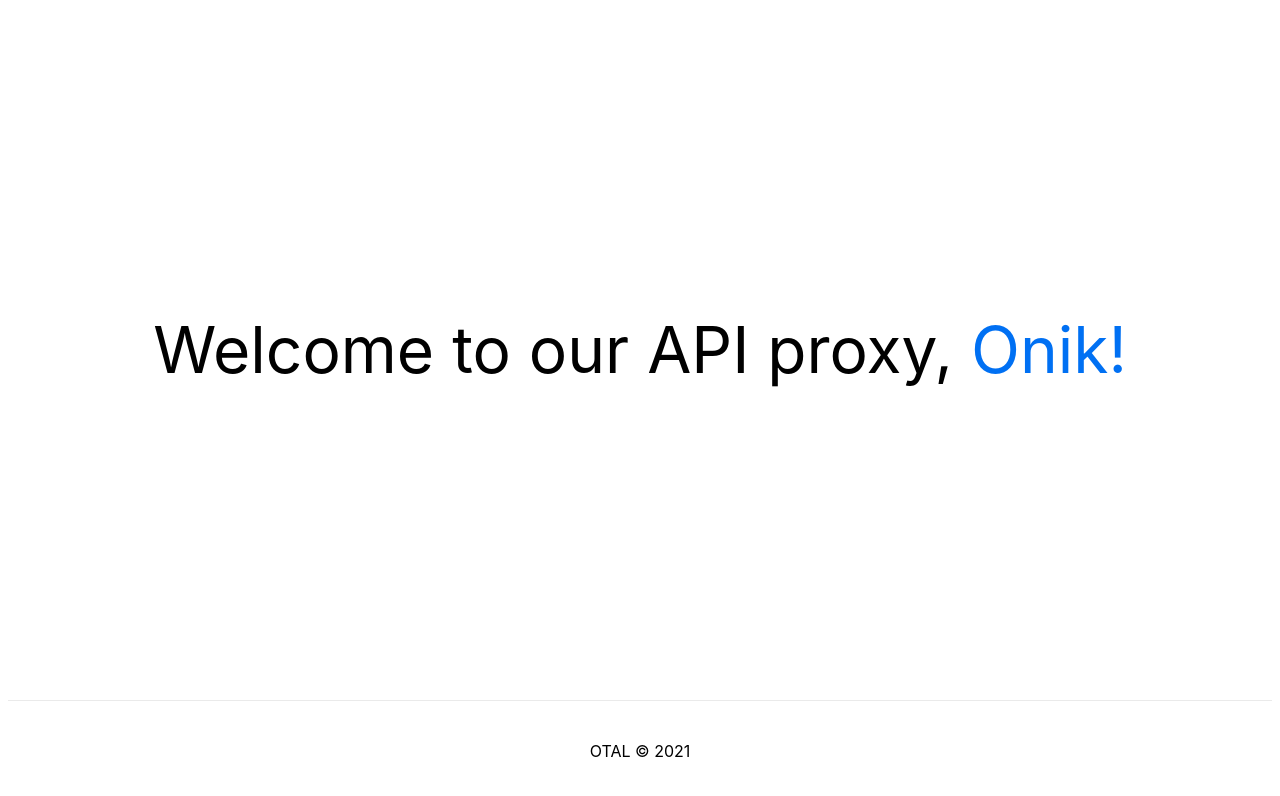
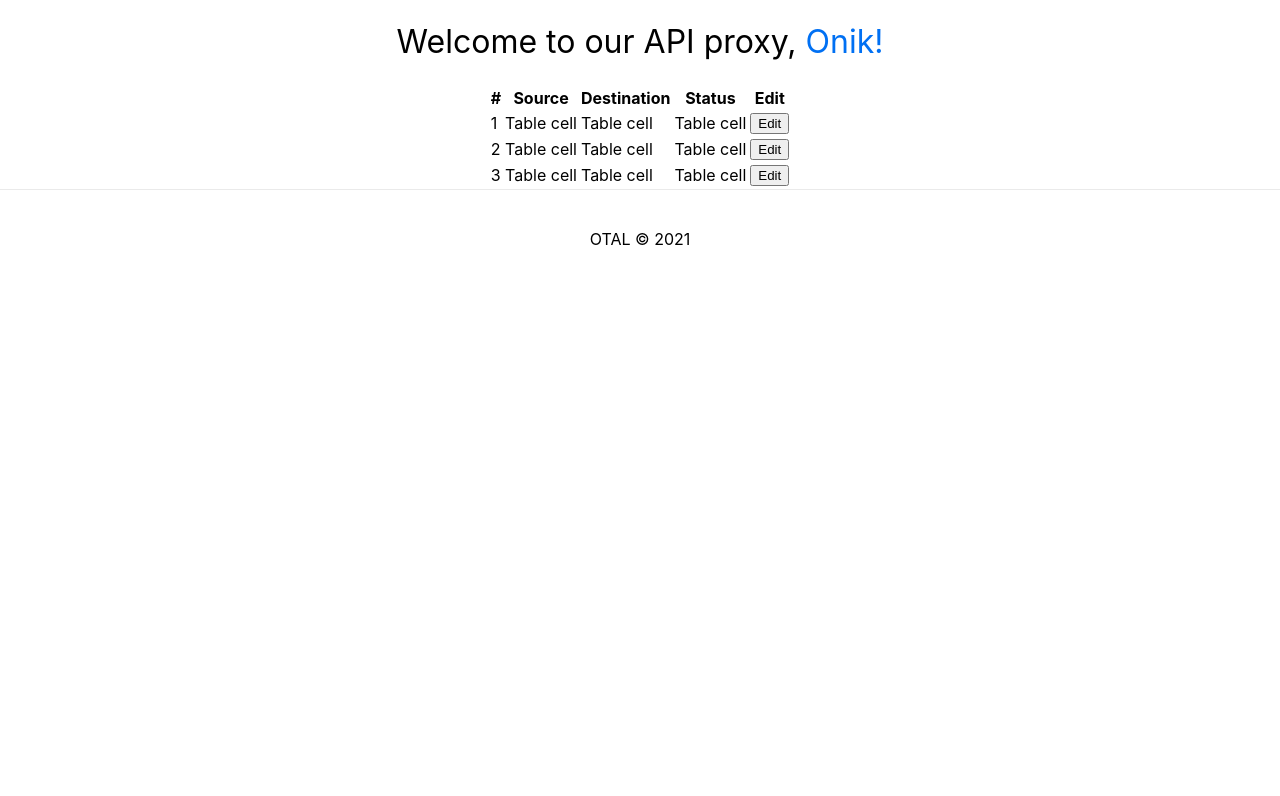
Before and after one commit to OnikNoor97/api-proxy, a Next.js app: page / in a window 1280 px wide. Shown: the top 796 px of the page. Built offline with nearby package versions, Linux system fonts and the light colour scheme.

Commit message:
created inital table and modal components

```diff
--- a/src/components/Table.tsx
+++ /dev/null
@@ -1,54 +0,0 @@
-import { Container, Footer, Main, Title } from "components/styles.tsx";
-
-import Head from "next/head";
-import React from "react";
-
-export default function Table(): JSX.Element {
-  return (
-    <Container>
-      <Head>
-        <title>API Proxy</title>
-        <link rel="icon" href="/favicon.ico" />
-      </Head>
-
-      <Main>
-        <Title>
-          Welcome to our API proxy, <a href="https://nextjs.org">Onik!</a>
-        </Title>
-      </Main>
-
-      {/* <Table responsive>
-        <thead>
-          <tr>
-            <th>#</th>
-            {Array.from({ length: 12 }).map((_, index) => (
-              <th key={index}>Table heading</th>
-            ))}
-          </tr>
-        </thead>
-        <tbody>
-          <tr>
-            <td>1</td>
-            {Array.from({ length: 12 }).map((_, index) => (
-              <td key={index}>Table cell {index}</td>
-            ))}
-          </tr>
-          <tr>
-            <td>2</td>
-            {Array.from({ length: 12 }).map((_, index) => (
-              <td key={index}>Table cell {index}</td>
-            ))}
-          </tr>
-          <tr>
-            <td>3</td>
-            {Array.from({ length: 12 }).map((_, index) => (
-              <td key={index}>Table cell {index}</td>
-            ))}
-          </tr>
-        </tbody>
-      </Table> */}
-
-      <Footer>OTAL &copy; 2021</Footer>
-    </Container>
-  );
-}
--- /dev/null
+++ b/src/components/atoms/Table/Modal/ModalComponent.js
@@ -0,0 +1,34 @@
+import { Button, Modal } from "react-bootstrap";
+import React, { useState } from "react";
+
+function ModalComponent() {
+  const [show, setShow] = useState(false);
+
+  const handleClose = () => setShow(false);
+  const handleShow = () => setShow(true);
+
+  return (
+    <>
+      <Button variant="primary" onClick={handleShow}>
+        Edit
+      </Button>
+
+      <Modal show={show} onHide={handleClose}>
+        <Modal.Header closeButton>
+          <Modal.Title>Modal heading</Modal.Title>
+        </Modal.Header>
+        <Modal.Body>You are reading this text in a modal!</Modal.Body>
+        <Modal.Footer>
+          <Button variant="secondary" onClick={handleClose}>
+            Close
+          </Button>
+          <Button variant="primary" onClick={handleClose}>
+            Save Changes
+          </Button>
+        </Modal.Footer>
+      </Modal>
+    </>
+  );
+}
+
+export default ModalComponent;
--- /dev/null
+++ b/src/components/atoms/Table/TableComponent.js
@@ -0,0 +1,74 @@
+import { Container, Footer, Main, Title } from "./styles";
+
+import { Button } from "react-bootstrap";
+import Head from "next/head";
+import ModalComponent from "./Modal/ModalComponent";
+import React from "react";
+import Table from "react-bootstrap/Table";
+
+const mockData = [
+  {
+    id: "1",
+  },
+];
+
+export default function TableComponent() {
+  return (
+    <Container>
+      <Head>
+        <title>API Proxy</title>
+        <link rel="icon" href="/favicon.ico" />
+      </Head>
+
+      <Main>
+        <Title>
+          Welcome to our API proxy, <a href="https://nextjs.org">Onik!</a>
+        </Title>
+      </Main>
+
+      <div>
+        <Table responsive="md">
+          <thead>
+            <tr>
+              <th>#</th>
+              <th>Source</th>
+              <th>Destination</th>
+              <th>Status</th>
+              <th>Edit</th>
+            </tr>
+          </thead>
+          <tbody>
+            <tr>
+              <td>1</td>
+              <td>Table cell</td>
+              <td>Table cell</td>
+              <td>Table cell</td>
+              <td>
+                <Button>Edit</Button>
+              </td>
+            </tr>
+            <tr>
+              <td>2</td>
+              <td>Table cell</td>
+              <td>Table cell</td>
+              <td>Table cell</td>
+              <td>
+                <Button>Edit</Button>
+              </td>
+            </tr>
+            <tr>
+              <td>3</td>
+              <td>Table cell</td>
+              <td>Table cell</td>
+              <td>Table cell</td>
+              <td>
+                <Button>Edit</Button>
+              </td>
+            </tr>
+          </tbody>
+        </Table>
+      </div>
+      <Footer>OTAL &copy; 2021</Footer>
+    </Container>
+  );
+}
--- a/src/components/styles.tsx
+++ b/src/components/atoms/Table/styles.js
@@ -1,23 +1,18 @@
 import styled from "styled-components";
 
 export const Container = styled.div`
-  min-height: 100vh;
-  padding: 0 0.5rem;
   display: flex;
   flex-direction: column;
   justify-content: center;
   align-items: center;
-  height: 100vh;
 `;
 Container.displayName = "Container";
 
 export const Main = styled.div`
-  padding: 5rem 0;
-  flex: 1;
-  display: flex;
-  flex-direction: column;
+  padding: 0;
   justify-content: center;
   align-items: center;
+  padding: 24px;
 `;
 Main.displayName = "Main";
 
@@ -41,7 +36,7 @@
 export const Title = styled.div`
   margin: 0;
   line-height: 1.15;
-  font-size: 4rem;
+  font-size: 2rem;
   text-align: center;
 
   a {
--- a/src/pages/index.js
+++ b/src/pages/index.js
@@ -1,5 +1,7 @@
-import Table from "components/Table.tsx";
+import React, { ReactElement } from "react";
+
+import TableComponent from "../components/atoms/Table/TableComponent";
 
 export default function Home() {
-  return <Table />;
+  return <TableComponent />;
 }
```
Also changed, not shown: package.json (+7 -7 lines), src/pages/_app.js (+5 -3 lines), tsconfig.json (added, +30 -0 lines), .babelrc (added), next-env.d.ts (added), src/css/globals.css (renamed from src/styles/globals.css), src/pages/api/hello.tsx (renamed from src/pages/api/hello.js), 1 other file (tests, documents, lock files or other folders).
